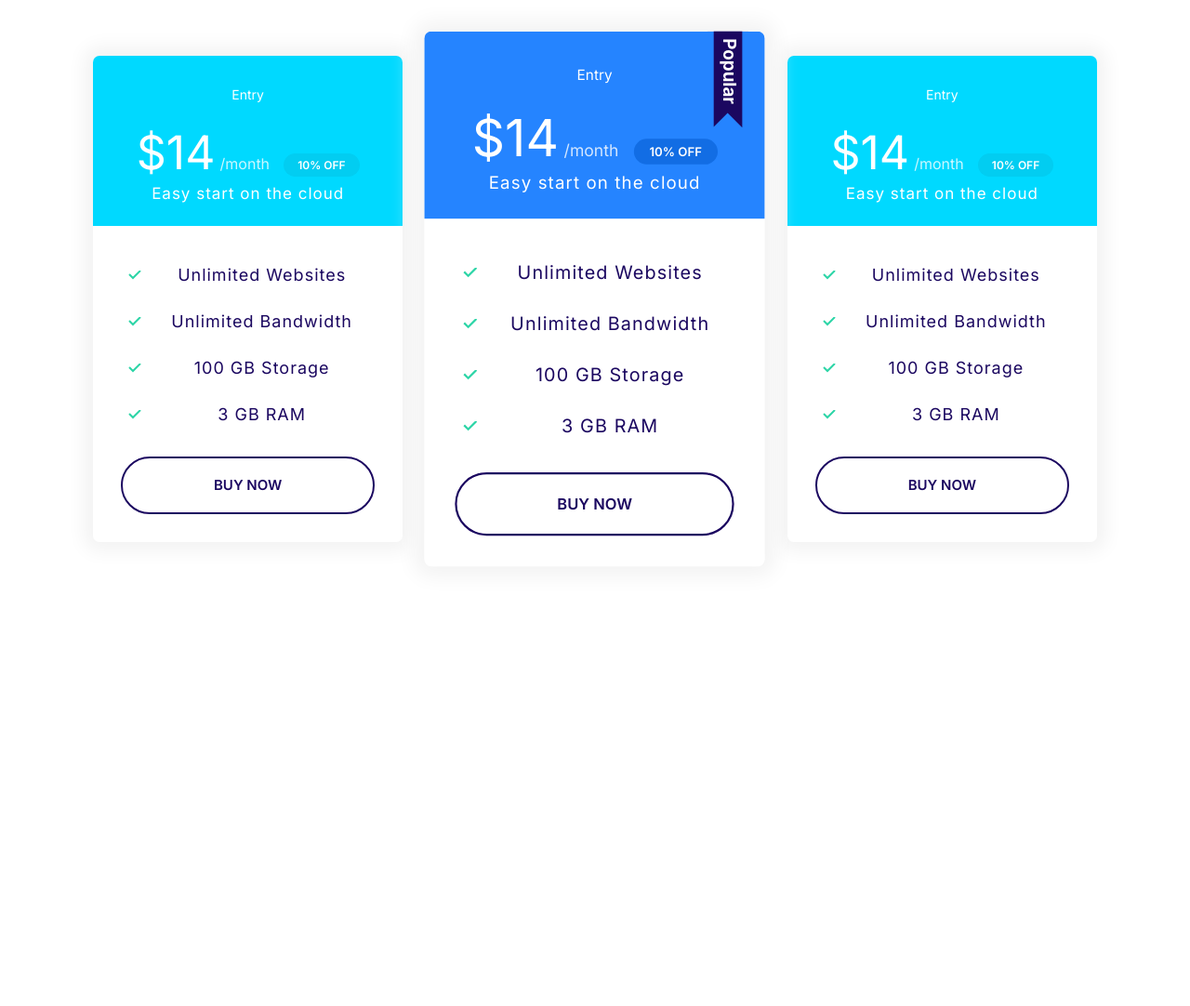
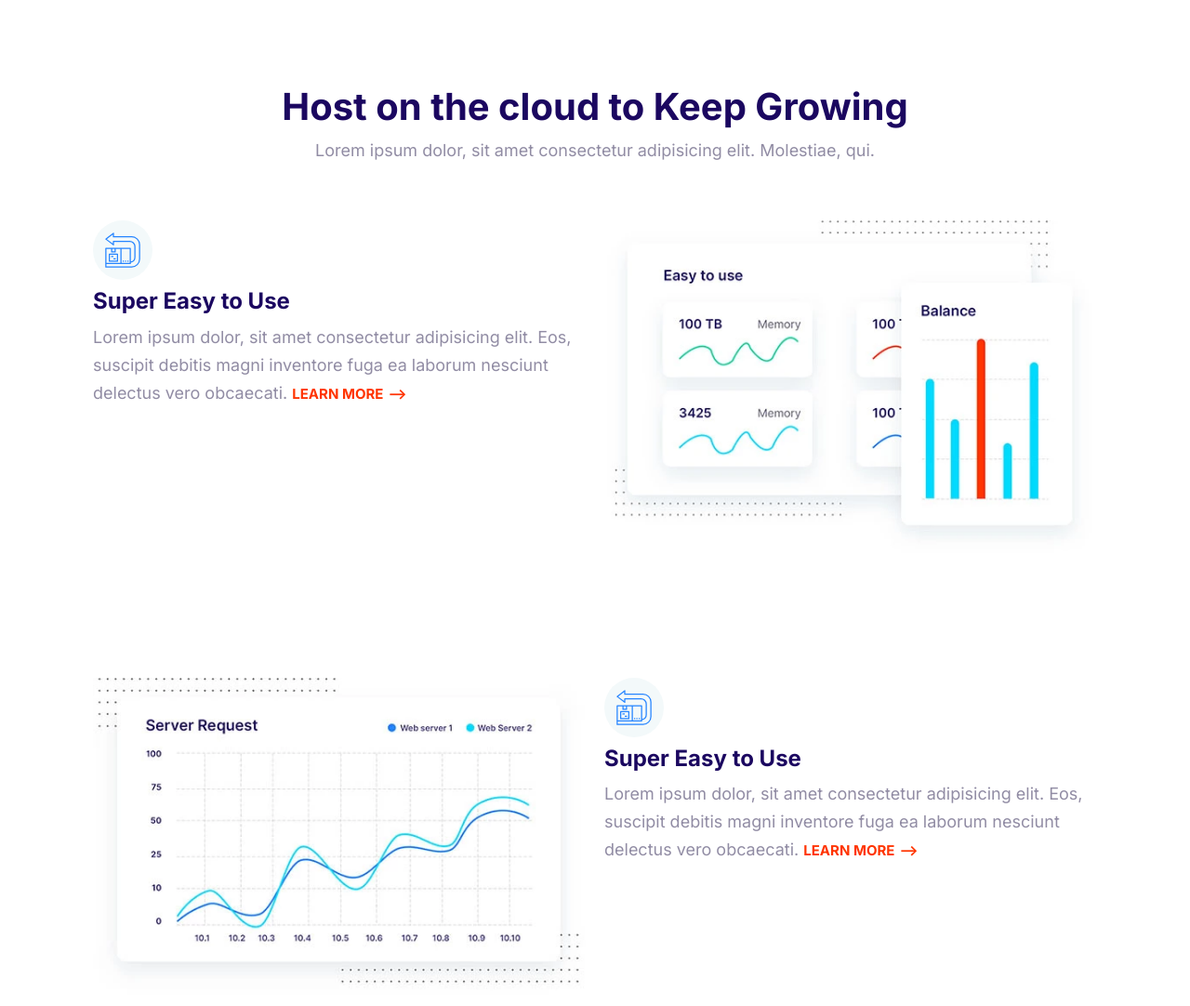
Before and after one commit to mohashyne/Crystalbytes, a plain HTML site: page index.html in a window 1280 px wide. Shown: the top 1082 px of the page at 93% size. Before the commit the page ends 800 px from the top, so only its background shows below. Drawn offline with Linux system fonts and the light colour scheme.

Commit message:
define the features.

```diff
--- a/css/styles.css
+++ b/css/styles.css
@@ -680,9 +680,11 @@ a {
 .block {
     --padding-vertical: 6rem;
     padding:  var(--padding-vertical) 3rem;
-    text-align: center;
+    text-align: left;
+    align-self: center;
+    }
 
-}
+
 
 .block__heading {
     margin-top: -2rem;
@@ -867,3 +869,32 @@ a {
     max-width: 500px;
     margin: 0 auto;
 }
+
+/*  Features */
+.feature {
+    gap: 4rem 2rem;
+    margin: 12rem 0;
+}
+.feature:first-of-type {
+    margin-top: 6rem;
+
+}
+
+.feature__heading {
+    margin: 1rem 0;
+}
+
+.feature__image {
+    width: 100%;
+}
+
+
+
+
+@media screen and (min-width: 768px) {
+
+   .feature:nth-of-type(even) .feature__content {
+    order: 2;
+   }
+
+}
--- a/index.html
+++ b/index.html
@@ -15,71 +15,62 @@
     <link rel="stylesheet" href="css/styles.css" />
   </head>
   <body>
-    <section class="block container block-plans">
-      <div class="grid grid--1x3">
-        <div class="plan">
-          <div class="card card--secondary">
-            <header class="card__header">
-              <h3 class="plan__name">Entry</h3>
-              <span class="plan__price">$14</span>
-              <span class="plan__billing-cycle">/month</span>
-              <span class="badge badge--secondary badge--small">10% OFF</span>
-              <span class="plan__description">Easy start on the cloud</span>
-            </header>
-            <div class="card__body">
-              <ul class="list list--tick">
-                <li class="list__item item--primary">Unlimited Websites</li>
-                <li class="list__item item--primary">Unlimited Bandwidth</li>
-                <li class="list__item item--primary">100 GB Storage</li>
-                <li class="list__item item--primary">3 GB RAM</li>
-              </ul>
-              <button class="btn btn--outline btn--block">Buy Now</button>
-            </div>
-          </div>
+    <section class="block container">
+      <header class="block__header">
+        <h2>Host on the cloud to Keep Growing</h2>
+        <p>Lorem ipsum dolor, sit amet consectetur adipisicing elit. Molestiae, qui.</p>
+      </header>
+      <article class="grid grid--1x2 feature">
+       <div class="feature__content">
+         <span class="icon-container">
+         </svg><svg class="icon icon--primary">
+           <use xlink:href="images/sprite.svg#easy"></use>
+         </svg>
+         </span>
+         <h3 class="feature__heading">Super Easy to Use</h3>
+         Lorem ipsum dolor, sit amet consectetur adipisicing elit. Eos, suscipit debitis magni inventore fuga ea laborum nesciunt delectus vero obcaecati.
+         <a href="#" class="link-arrow">Learn More</a>
+       </div>
+       <picture>
+         <source type="image/webp" srcset="images/easy.webp 1x, images/easy@2x.webp 2x">
+         <source type="image/jpg" srcset="images/easy.jpg 1x, images/easy@2x.jpg 2x">
+         <img class="feature__image" src="/images/easy@2x.jpg" alt="">
+       </picture>
+      </article>
+      <article class="grid grid--1x2 feature">
+        <div class="feature__content">
+          <span class="icon-container">
+          </svg><svg class="icon icon--primary">
+            <use xlink:href="images/sprite.svg#easy"></use>
+          </svg>
+          </span>
+          <h3 class="feature__heading">Super Easy to Use</h3>
+          Lorem ipsum dolor, sit amet consectetur adipisicing elit. Eos, suscipit debitis magni inventore fuga ea laborum nesciunt delectus vero obcaecati.
+          <a href="#" class="link-arrow">Learn More</a>
         </div>
-        <div class="plan plan--popular">
-          <div class="card card--primary">
-            <header class="card__header">
-              <h3 class="plan__name">Entry</h3>
-              <span class="plan__price">$14</span>
-              <span class="plan__billing-cycle">/month</span>
-              <span class="badge badge--primary badge--small">10% OFF</span>
-              <span class="plan__description">Easy start on the cloud</span>
-            </header>
-            <div class="card__body">
-              <ul class="list list--tick">
-                <li class="list__item item--primary">Unlimited Websites</li>
-                <li class="list__item item--primary">Unlimited Bandwidth</li>
-                <li class="list__item item--primary">100 GB Storage</li>
-                <li class="list__item item--primary">3 GB RAM</li>
-              </ul>
-              <button class="btn btn--outline btn--block">Buy Now</button>
-            </div>
-          </div>
-        </div>
-
-        <div class="plan">
-          <div class="card card--secondary">
-            <header class="card__header">
-              <h3 class="plan__name">Entry</h3>
-              <span class="plan__price">$14</span>
-              <span class="plan__billing-cycle">/month</span>
-              <span class="badge badge--secondary badge--small">10% OFF</span>
-              <span class="plan__description">Easy start on the cloud</span>
-            </header>
-            <div class="card__body">
-              <ul class="list list--tick">
-                <li class="list__item item--primary">Unlimited Websites</li>
-                <li class="list__item item--primary">Unlimited Bandwidth</li>
-                <li class="list__item item--primary">100 GB Storage</li>
-                <li class="list__item item--primary">3 GB RAM</li>
-              </ul>
-              <button class="btn btn--outline btn--block">Buy Now</button>
-            </div>
-          </div>
-        </div>
-      </div>
+        <picture>
+          <source type="image/webp" srcset="images/fast.webp 1x, images/fast@2x.webp 2x">
+          <source type="image/jpg" srcset="images/fast.jpg 1x, images/fast@2x.jpg 2x">
+          <img class="feature__image" src="/images/fast@2x.jpg" alt="">
+        </picture>
+       </article>
+      <article class="grid grid--1x2 feature">
+       <div class="feature__content">
+         <span class="icon-container">
+         </svg><svg class="icon icon--primary">
+           <use xlink:href="images/sprite.svg#easy"></use>
+         </svg>
+         </span>
+         <h3 class="feature__heading">Super Easy to Use</h3>
+         Lorem ipsum dolor, sit amet consectetur adipisicing elit. Eos, suscipit debitis magni inventore fuga ea laborum nesciunt delectus vero obcaecati.
+         <a href="#" class="link-arrow">Learn More</a>
+       </div>
+       <picture>
+         <source type="image/webp" srcset="images/wordpress.webp 1x, images/wordpress@2x.webp 2x">
+         <source type="image/jpg" srcset="images/wordpress.jpg 1x, images/wordpress@2x.jpg 2x">
+         <img class="feature__image" src="/images/wordpress@2x.jpg" alt="">
+       </picture>
+      </article>
     </section>
-    <script src="js/main.js"></script>
   </body>
 </html>
```
Also changed, not shown: componet/features.html (added, +57 -0 lines), images/easy.jpg (added), images/easy.svg (added), images/easy.webp (added), images/easy@2x.jpg (added), images/easy@2x.webp (added), images/fast.jpg (added), images/fast.webp (added), images/fast@2x.jpg (added), images/fast@2x.webp (added), images/wordpress.webp (added), images/wordpress@2x.webp (added).
